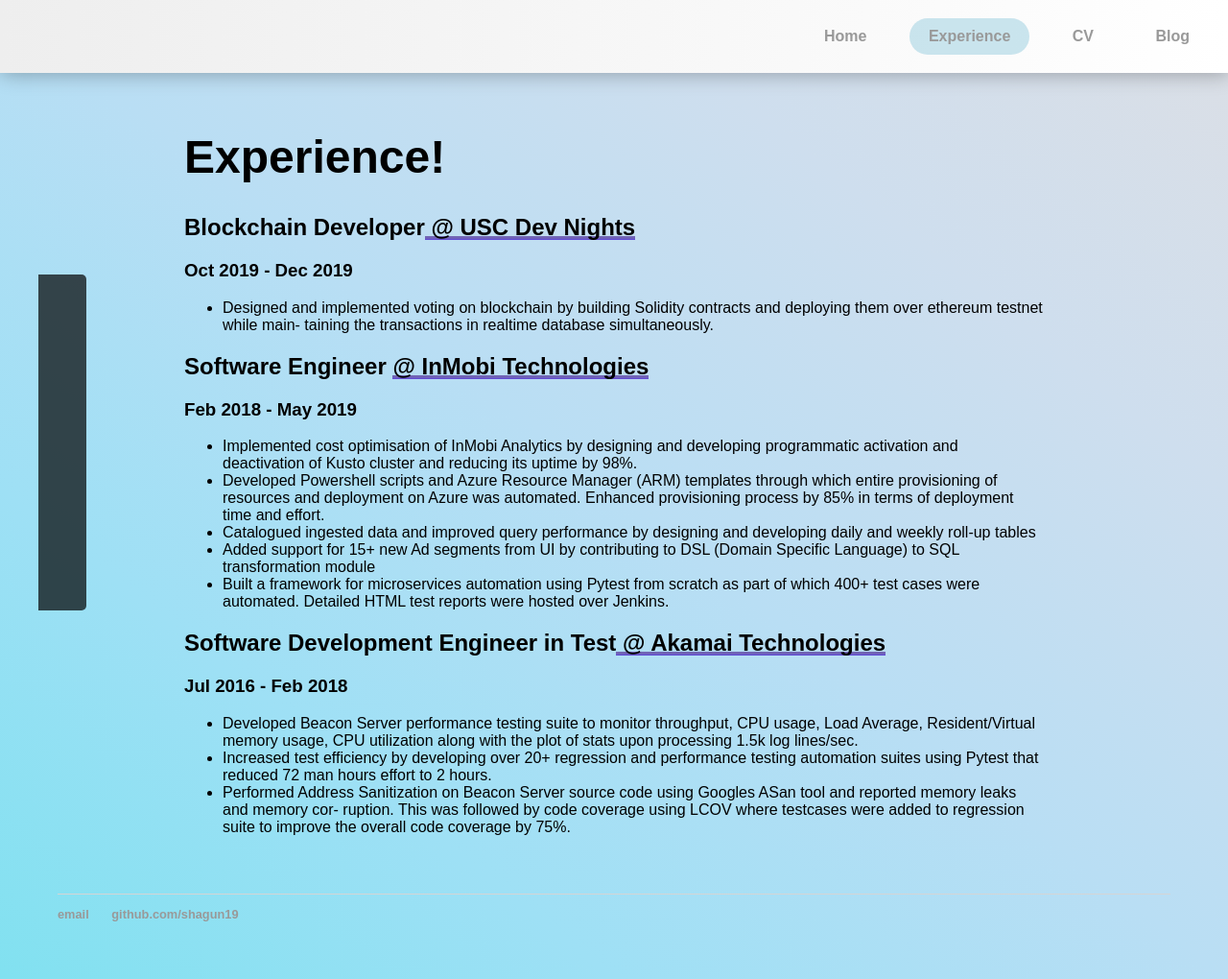
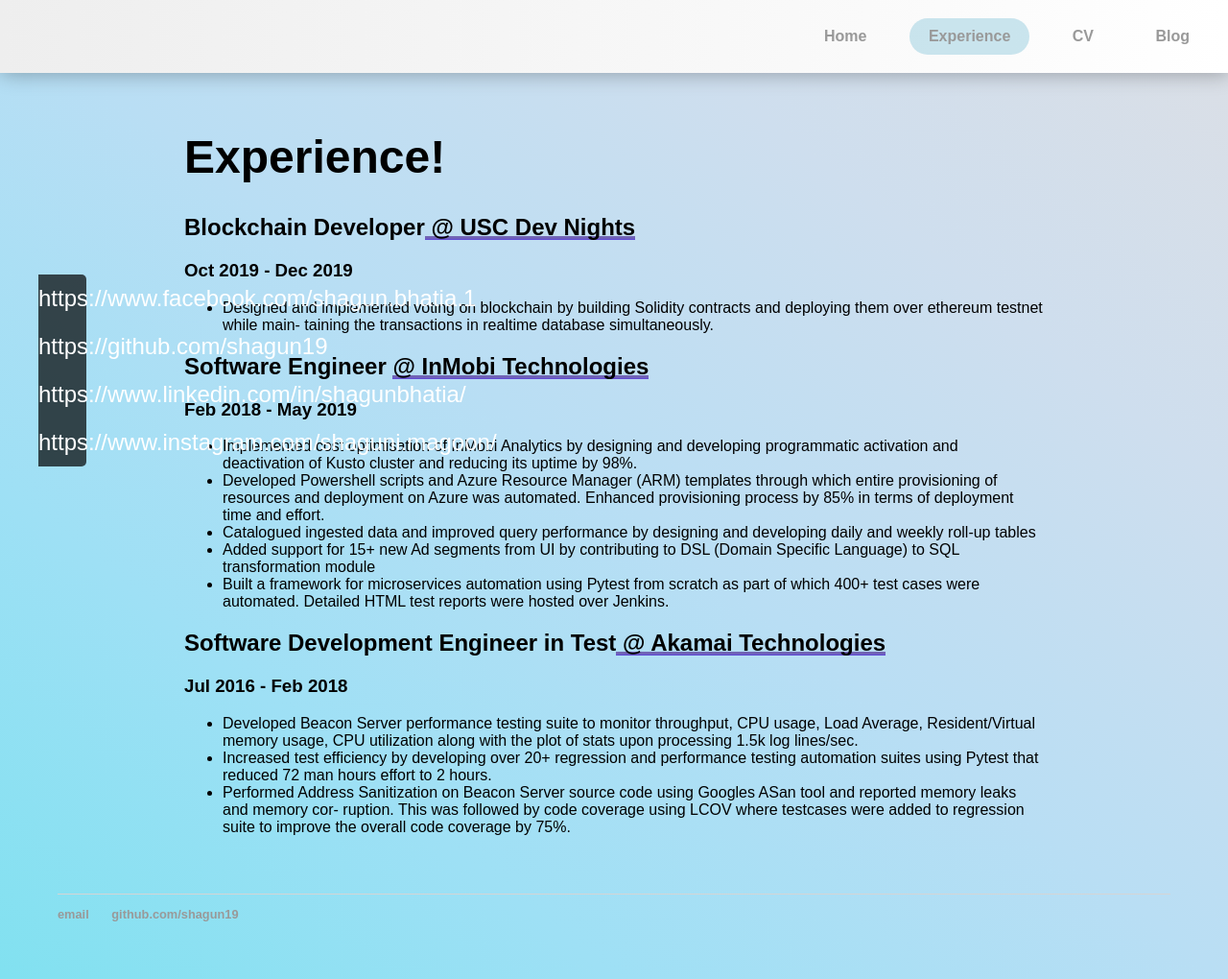
Before and after one commit to shagun19/shagun19.github.io, a Jekyll site: the page about.html, which Jekyll copies as it is, in a window 1280 px wide. Shown: the whole page at 96% size. Built offline with Jekyll 4.4.1, drawn with Linux system fonts in a browser that asks for light colours; some web fonts are replaced.

Commit message:
social media

```diff
--- a/about.html
+++ b/about.html
@@ -52,25 +52,16 @@
     		</div><!-- /.blurb -->
 			<ul id="social-sidebar" style="list-style-type:none;">
 				<li>
-					<a class="entypo-twitter" href="www.facebook.com"><span>Tweeter</span></a>
+					<a class="entypo-facebook"><span>Facebook</span>https://www.facebook.com/shagun.bhatia.1</a>
 				</li>
 				<li>
-					<a class="entypo-facebook"><span>Facebook</span></a>
+					<a class="entypo-github"><span>Github</span>https://github.com/shagun19</a>
 				</li>
 				<li>
-					<a class="entypo-gplus"><span>Google+</span></a>
+					<a class="entypo-linkedin"><span>LinkedIn</span>https://www.linkedin.com/in/shagunbhatia/</a>
 				</li>
 				<li>
-					<a class="entypo-dribbble"><span>Dribbble</span></a>
-				</li>
-				<li>
-					<a class="entypo-dropbox"><span>Dropbox</span></a>
-				</li>
-				<li>
-					<a class="entypo-github"><span>Github</span></a>
-				</li>
-				<li>
-					<a class="entypo-evernote"><span>Evernote</span></a>
+					<a class="entypo-instagrem"><span>Instagram</span>https://www.instagram.com/shaguni.magoon/</a>
 				</li>
 			</ul>
 		</div><!-- /.container -->
--- a/css/main.css
+++ b/css/main.css
@@ -1,9 +1,10 @@
-@import url('https://fonts.googleapis.com/css?family=Be Vietnam:800');
+@import url('https://fonts.googleapis.com/css?family=Be Vietnam:800,200');
 body {
     width: 100%;
     margin: 0px;
     background: linear-gradient(to left bottom, #dcdfe5, #cedeee, #b9def4, #9ee0f5, #81e1f0);
     font-family:'Be Vietnam', 'Arial', 'Sans-Serif';
+    font-weight: 200;
 }
 nav ul, footer ul {
     list-style-type: none;
--- a/css/socialMedia.css
+++ b/css/socialMedia.css
@@ -92,4 +92,4 @@
 
 #social-sidebar a[class*="instegrem"]:hover,
 #social-sidebar a[class*="instegrem"] span,
-#social-sidebar a[class*="instegrem"] span:before {background: #9fe4164;}
+#social-sidebar a[class*="instegrem"] span:before {background: #FF0040;}
```
Also changed, not shown: index.html (+4 -4 lines).
